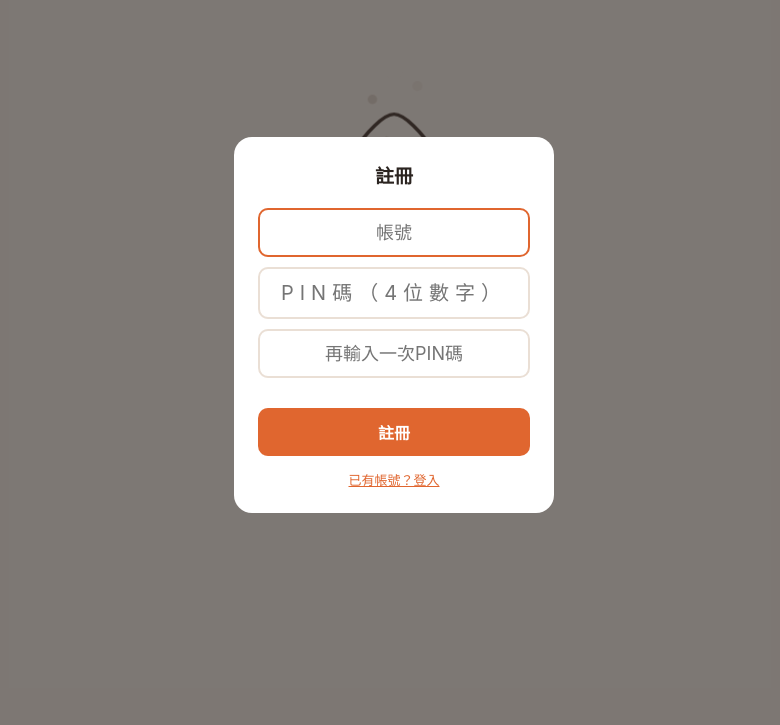
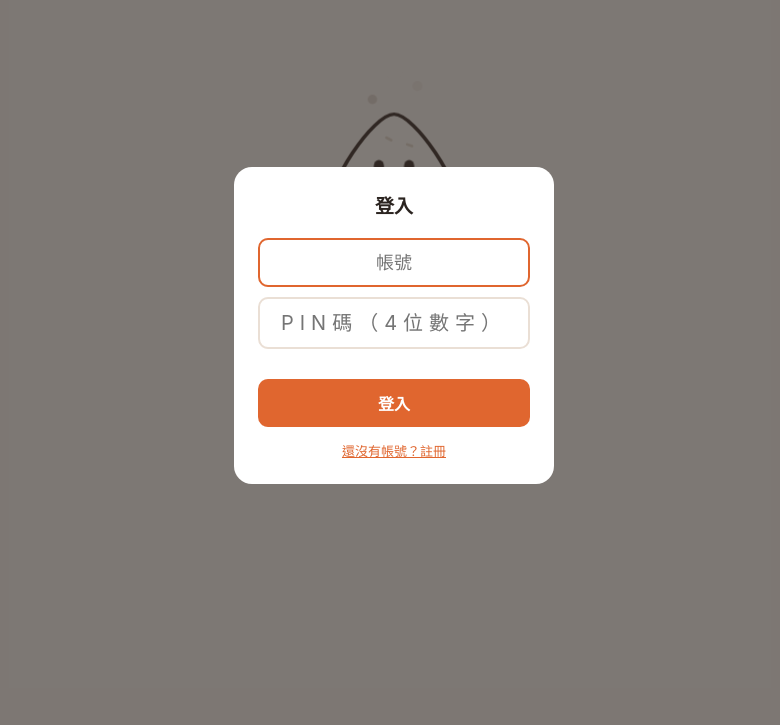
Before and after one commit to leejanghyo/twe-app, a plain HTML site: page index.html in a window 1280 px wide. Shown: the part 75-800 px from the top of the page, without its empty margins (246-1026 px from the left). Drawn offline with Linux system fonts and the light colour scheme.

Commit message:
첫 화면을 로그인으로 변경(가입은 하단 링크), v2026.11.19-c
Co-Authored-By: Claude Sonnet 5.5 <noreply@anthropic.com>
Claude-Session: https://claude.ai/code/session_01Y8tTCfeLnSt9KM3sR5Uiwh

```diff
--- a/index.html
+++ b/index.html
@@ -1279,10 +1279,9 @@
         .resolveLegacyWho(fromUrl);
       return;
     }
-    $('claimModal').style.display = 'flex';
-    setTimeout(function () { $('claimAccount').focus(); }, 0);
-    // claimSave 클릭 시 claimIdentity(cb) 호출 (아래 이벤트 핸들러에서 cb를 기억해 둔다)
-    pendingBootstrapCb = cb;
+    $('loginModal').style.display = 'flex';   // 첫 화면은 로그인(가입은 그 아래 링크)
+    setTimeout(function () { $('loginNick').focus(); }, 0);
+    pendingBootstrapCb = cb;   // 로그인/가입이 끝나면 finishIdentity가 이 cb를 부른다
   }
 
   function applyIdentity(tok, me) {
@@ -1305,7 +1304,7 @@
   // 홈화면 앱은 백그라운드에서 돌아와도 페이지를 다시 읽지 않고, GitHub Pages는 cache-control: max-age=600 이라
   // 옛 index.html이 남을 수 있다. version.json(캐시 무시)과 이 값이 다르면 「有新版本」 배너로 알린다.
   // 배포할 때 이 값과 version.json 의 version 을 같이 올린다.
-  var APP_VERSION = '2026.11.19-b';
+  var APP_VERSION = '2026.11.19-c';
   $('verTag').textContent = $('verTop').textContent = 'v' + APP_VERSION;
   var latestVersion = '', lastVerCheck = 0;
   function checkVersion_(force) {
--- a/version.json
+++ b/version.json
@@ -1 +1 @@
-{"version":"2026.11.19-b"}
+{"version":"2026.11.19-c"}
```
